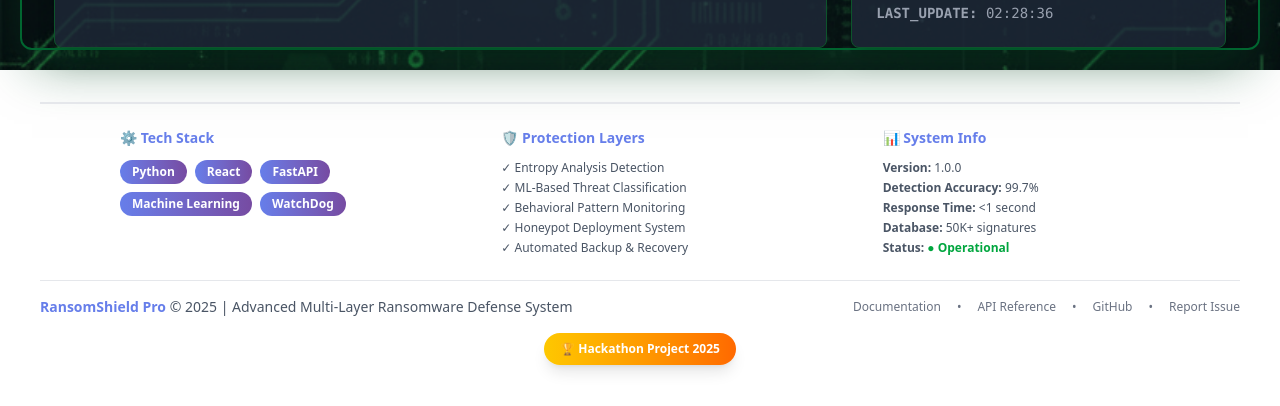
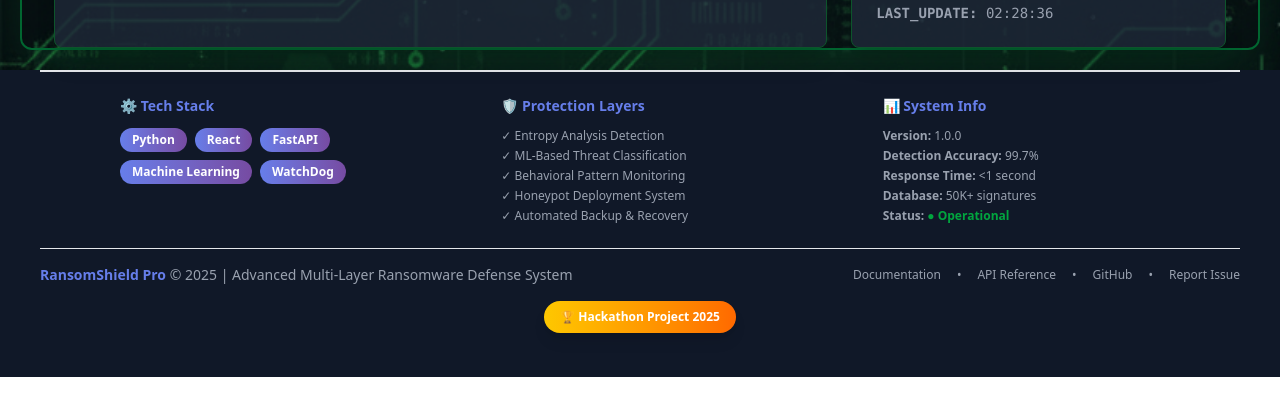
Before and after one commit to Somnath-2024-40/RansomeShield, a React (Vite) app in the folder frontend/: page / in a window 1280 px wide. Shown: the part 1092-1498 px from the top of the page. After the commit the page ends 1469 px from the top, so only its background shows below. Built offline with nearby package versions, Linux system fonts and the light colour scheme; no server answers.

Commit message:
final frontend done

```diff
--- a/frontend/src/components/Dashboard2.jsx
+++ b/frontend/src/components/Dashboard2.jsx
@@ -312,9 +312,9 @@
             </button>
           </div>
           <div className="flex flex-wrap gap-4 pt-2">
-            <button onClick={scanFile} className="px-6 py-3 bg-gray-700 text-green-400 rounded-lg font-bold hover:bg-gray-600 hover:text-[#00ff41] transition-colors border border-green-900">
+            {/* <button onClick={scanFile} className="px-6 py-3 bg-gray-700 text-green-400 rounded-lg font-bold hover:bg-gray-600 hover:text-[#00ff41] transition-colors border border-green-900">
                 Scan File
-            </button>
+            </button> */}
             <button onClick={generateReport} className="px-6 py-3 bg-gray-700 text-green-400 rounded-lg font-bold hover:bg-gray-600 hover:text-[#00ff41] transition-colors border border-green-900">
                 Generate Report
             </button>
--- a/frontend/src/components/Footer.jsx
+++ b/frontend/src/components/Footer.jsx
@@ -1,8 +1,8 @@
 export default function Footer() {
   return (
-    <div>
+    <div className="bg-[#101828]">
       {/* Footer */}
-      <div className="mt-8 mx-10 pt-6 pb-6  border-t-2 border-gray-200">
+      <div className=" mx-10 pt-6 pb-6 bg-[#101828]  border-t-2 border-gray-200">
         <div className="grid grid-cols-1 md:grid-cols-3 gap-6 mb-6 ml-5 lg:ml-20 ">
           {/* Tech Stack */}
           <div>
@@ -23,7 +23,7 @@
             <h3 className="text-sm font-bold text-[#667eea] mb-3 flex items-center gap-2">
               🛡️ Protection Layers
             </h3>
-            <ul className="text-xs text-gray-600 space-y-1">
+            <ul className="text-xs text-gray-400 space-y-1">
               <li>✓ Entropy Analysis Detection</li>
               <li>✓ ML-Based Threat Classification</li>
               <li>✓ Behavioral Pattern Monitoring</li>
@@ -37,7 +37,7 @@
             <h3 className="text-sm font-bold text-[#667eea] mb-3 flex items-center gap-2">
               📊 System Info
             </h3>
-            <div className="text-xs text-gray-600 space-y-1">
+            <div className="text-xs text-gray-400 space-y-1">
               <p><strong>Version:</strong> 1.0.0</p>
               <p><strong>Detection Accuracy:</strong> 99.7%</p>
               <p><strong>Response Time:</strong> {'<'}1 second</p>
@@ -49,11 +49,11 @@
 
         {/* Bottom Footer */}
         <div className="flex flex-col md:flex-row justify-between items-center pt-4 border-t border-gray-200">
-          <div className="text-sm text-gray-600 mb-2 md:mb-0">
+          <div className="text-sm text-gray-400 mb-2 md:mb-0">
             <span className="font-bold text-[#667eea]">RansomShield Pro</span> © 2025 |
             Advanced Multi-Layer Ransomware Defense System
           </div>
-          <div className="flex gap-4 text-xs text-gray-500">
+          <div className="flex gap-4 text-xs text-gray-400">
             <a href="#" className="hover:text-[#667eea] transition-colors">Documentation</a>
             <span>•</span>
             <a href="#" className="hover:text-[#667eea] transition-colors">API Reference</a>
```
